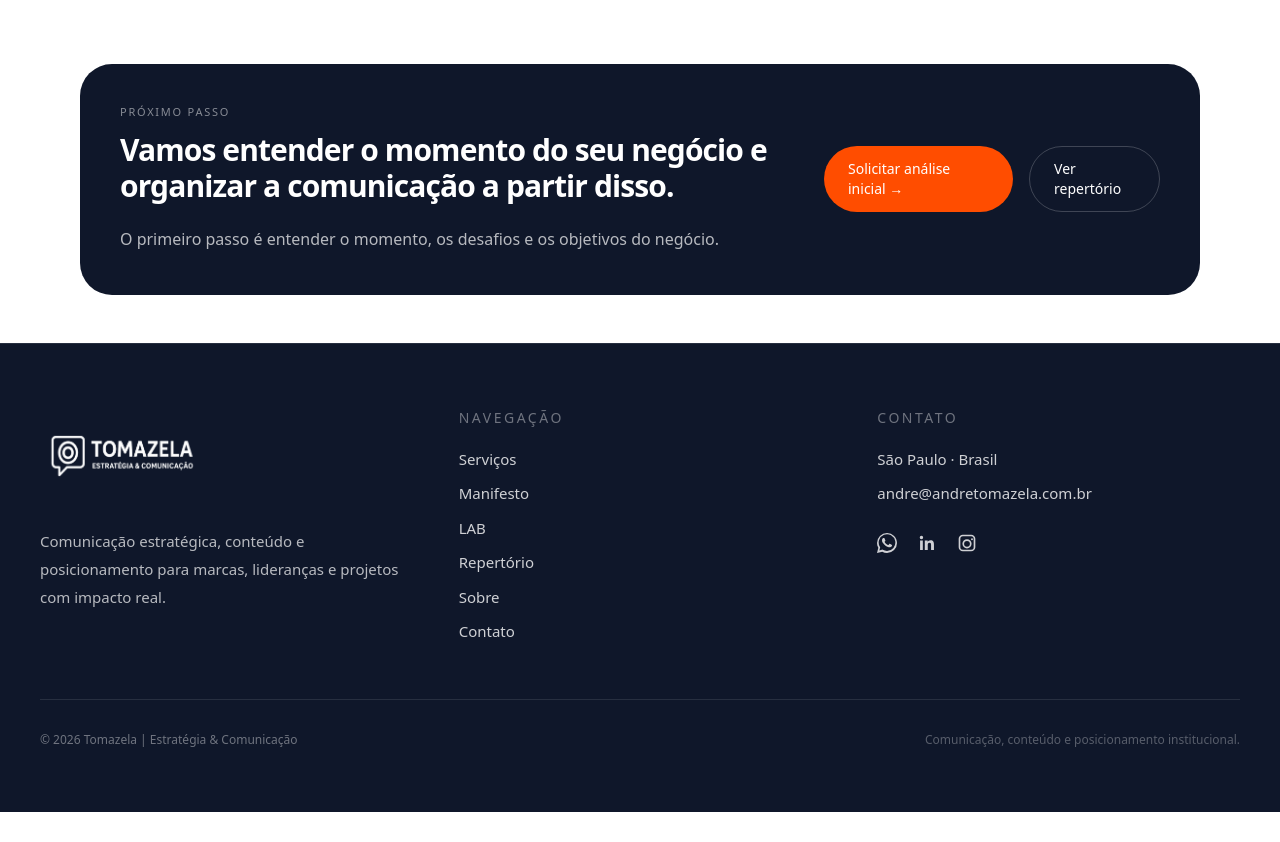
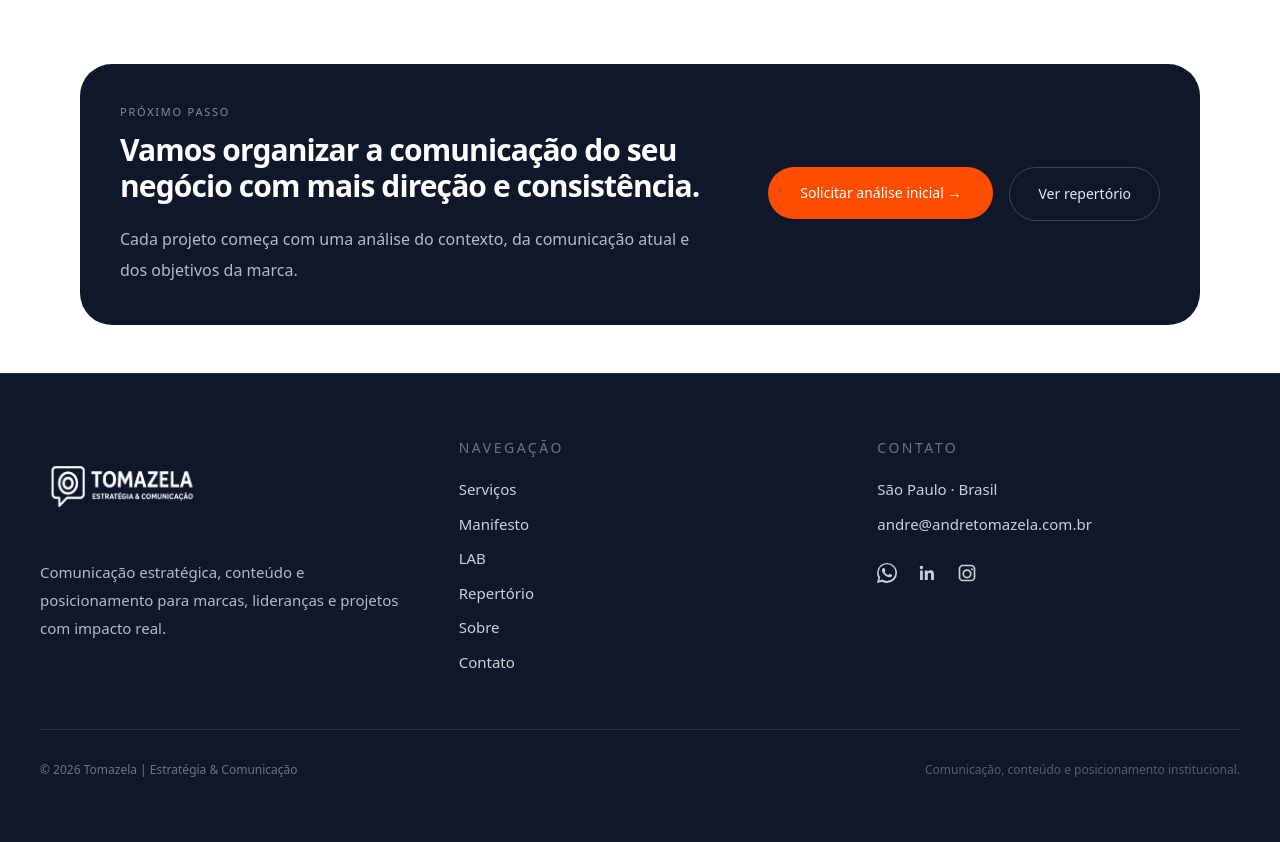
Before and after one commit to andretomazela-dev/integrado, a Next.js app: page /sistema-de-posicionamento-estrategico in a window 1280 px wide. Shown: the part 1980-2822 px from the top of the page. Before the commit the page ends 2792 px from the top, so only its background shows below. Built offline with nearby package versions, Linux system fonts and the light colour scheme.

Commit message:
Update page.jsx

```diff
--- a/app/sistema-de-posicionamento-estrategico/page.jsx
+++ b/app/sistema-de-posicionamento-estrategico/page.jsx
@@ -311,17 +311,17 @@ export default function SistemaPosicionamento() {
             Próximo passo
           </p>
 
-                  <h2 className="mt-3 text-2xl md:text-3xl font-bold tracking-[-0.03em]">
-                    Vamos entender o momento do seu negócio e organizar a comunicação a partir disso.
+          <h2 className="mt-3 text-2xl md:text-3xl font-bold tracking-[-0.03em] leading-[1.15]">
+            Vamos organizar a comunicação do seu negócio com mais direção e consistência.
           </h2>
 
-                  <p className="mt-5 text-white/70 leading-[1.9]">
-                    O primeiro passo é entender o momento,
-                    os desafios e os objetivos do negócio.
+          <p className="mt-5 text-white/70 leading-[1.9] max-w-xl">
+            Cada projeto começa com uma análise do contexto,
+            da comunicação atual e dos objetivos da marca.
           </p>
         </div>
 
-                <div className="flex flex-col sm:flex-row gap-4">
+        <div className="flex flex-col sm:flex-row items-start gap-4 shrink-0">
 
           <Link
             href="https://wiry-ironclad-70b.notion.site/ae99670c396f4122abe80725faa36792?pvs=105"
@@ -331,9 +331,10 @@ export default function SistemaPosicionamento() {
               inline-flex items-center justify-center
               rounded-full
               bg-[#FF4D00]
-                      px-6 py-3
+              px-8 py-4
               text-sm
               font-medium
+              whitespace-nowrap
               text-white
               transition
               hover:opacity-90
@@ -348,10 +349,11 @@ export default function SistemaPosicionamento() {
               inline-flex items-center justify-center
               rounded-full
               border border-white/20
-                      px-6 py-3
+              px-7 py-4
               text-sm
               font-medium
-                      text-white
+              whitespace-nowrap
+              text-white/90
               transition
               hover:bg-white/10
             "
```
Lines whose indentation alone changed are shown as unchanged.
